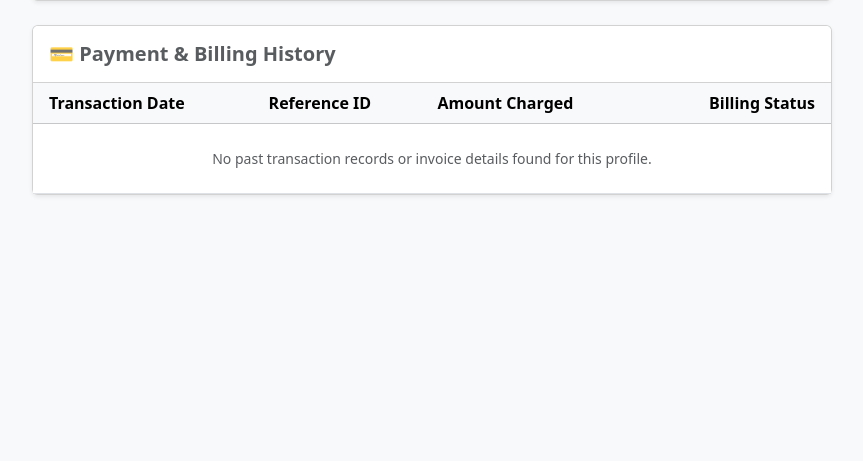
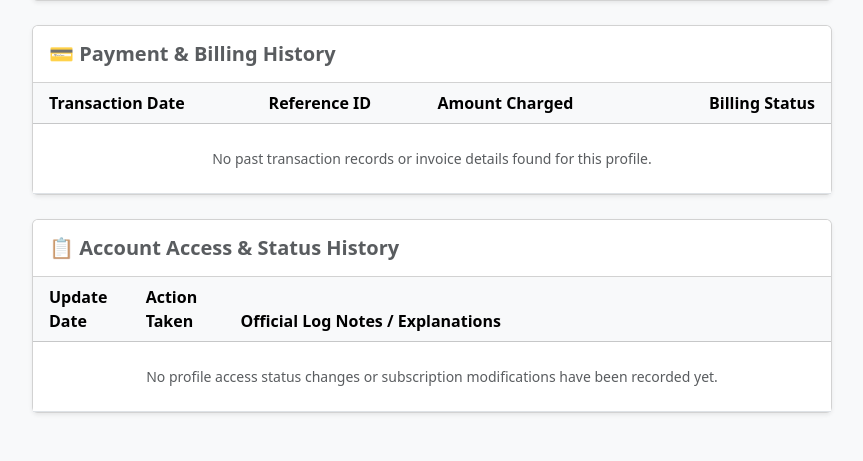
Before and after one commit to drw0469/no-tier-subscription-service, a Django app: page /dashboard/customer/ in a window 1280 px wide. Shown: the part 391-852 px from the top of the page, without its empty margins (208-1071 px from the left). Before the commit the page ends 587 px from the top, so only its background shows below. Run offline with Django 5.2, Linux system fonts and the light colour scheme; a user stored in the database is signed in; tables that the repository leaves empty hold one stand-in row (values such as "Sample post"); some libraries are stand-ins or nearby versions.

Commit message:
Add Customer Account Status history grid

```diff
--- a/users/templates/dashboards/customer.html
+++ b/users/templates/dashboards/customer.html
@@ -126,6 +126,52 @@
                 </table>
             </div>
         </div>
+
+        <!-- ==========================================================
+            NEW BLOCK: CUSTOMER ACCOUNT STATUS LOGS TIMELINE PANEL
+            ========================================================== -->
+        <div class="card shadow-sm mx-auto mt-4 mb-5" style="max-width: 800px;">
+            <div class="card-header bg-white py-3">
+                <h3 class="h5 card-title m-0 fw-bold text-muted">📋 Account Access & Status History</h3>
+            </div>
+            <div class="table-responsive">
+                <table class="table table-hover align-middle mb-0">
+                    <thead class="table-light">
+                        <tr>
+                            <th class="ps-3">Update Date</th>
+                            <th>Action Taken</th>
+                            <th class="w-75">Official Log Notes / Explanations</th>
+                        </tr>
+                    </thead>
+                    <tbody>
+                        {% for log in full_status_history %}
+                        <tr>
+                            <td class="ps-3 text-muted small font-monospace">{{ log.created_at|date:"M d, Y H:i" }}</td>
+                            <td>
+                                {% if log.action == 'activated' %}
+                                    <span class="badge bg-success-subtle text-success border border-success-subtle rounded-pill px-2">Access Granted</span>
+                                {% else %}
+                                    <span class="badge bg-danger-subtle text-danger border border-danger-subtle rounded-pill px-2">Access Revoked</span>
+                                {% endif %}
+                            </td>
+                            <td class="text-wrap small text-secondary italic">
+                                "{{ log.notes|default:"System state automated modification transition update." }}"
+                            </td>
+                        </tr>
+                        {% empty %}
+                        <tr>
+                            <td colspan="3" class="text-center py-4 text-muted small italic">
+                                No profile access status changes or subscription modifications have been recorded yet.
+                            </td>
+                        </tr>
+                        {% endfor %}
+                    </tbody>
+                </table>
+            </div>
+        </div>
+
+
+
     </main>
 
     <script src="{% static 'js/bootstrap.bundle.min.js' %}"></script>
--- a/users/views.py
+++ b/users/views.py
@@ -45,23 +45,23 @@ def customer_dashboard(request):
 
     subscription = getattr(request.user, 'subscription', None)
     payments = []
-    cancellation_log = None  # Initialize default placeholder
 
     if subscription:
-        # Pull past logs sorted by latest date
         payments = subscription.payments.all()
 
-    # ADD THIS: If the customer is inactive, look up the latest system deactivation reason note
-    if not subscription or not subscription.has_valid_access:
-        cancellation_log = SubscriptionAuditLog.objects.filter(
-            customer=request.user,
-            action='deactivated'
-        ).order_by('-created_at').first()
+    # CHANGED: Fetch EVERY status modification logged for this user across time
+    full_status_history = SubscriptionAuditLog.objects.filter(
+        customer=request.user
+    ).order_by('-created_at') # Newest timelines always load at the top
+
+    # Grab the current active deactivation log row if they are currently off
+    cancellation_log = full_status_history.filter(action='deactivated').first() if (not subscription or not subscription.has_valid_access) else None
 
     return render(request, 'dashboards/customer.html', {
         'subscription': subscription,
         'payments': payments,
-        'cancellation_log': cancellation_log
+        'cancellation_log': cancellation_log,
+        'full_status_history': full_status_history  # <-- Pass the full unalterable timeline bundle
     })
 
 
```
